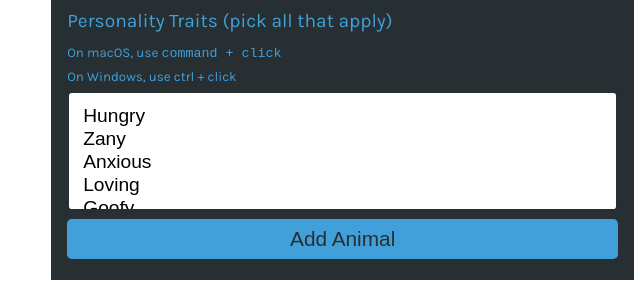
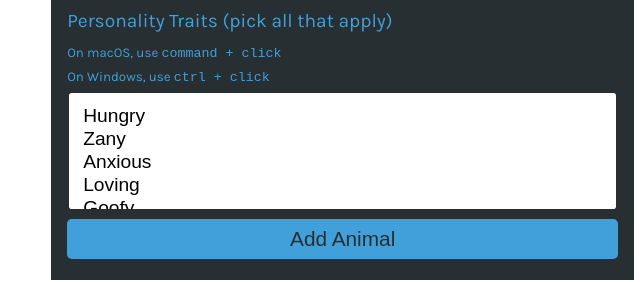
Before and after one commit to a-taghva/zookeeper, a website: page public/index.html in a window 1280 px wide. Shown: the part 768-1050 px from the top of the page, 0-640 px from the left. Drawn offline with Linux system fonts and the light colour scheme.

Commit message:
fix <kdb> typo

```diff
--- a/public/index.html
+++ b/public/index.html
@@ -71,7 +71,7 @@
 
           <label for="personality-input" class="form-label">Personality Traits (pick all that apply)</label>
           <small>On macOS, use <kbd>command + click</kbd></small> <br />
-          <small>On Windows, use <kdb>ctrl + click</kdb></small>
+          <small>On Windows, use <kbd>ctrl + click</kbd></small>
           <select multiple id="personality-input" class="form-input" name="personality">
             <option value="hungry">Hungry</option>
             <option value="zany">Zany</option>
```
